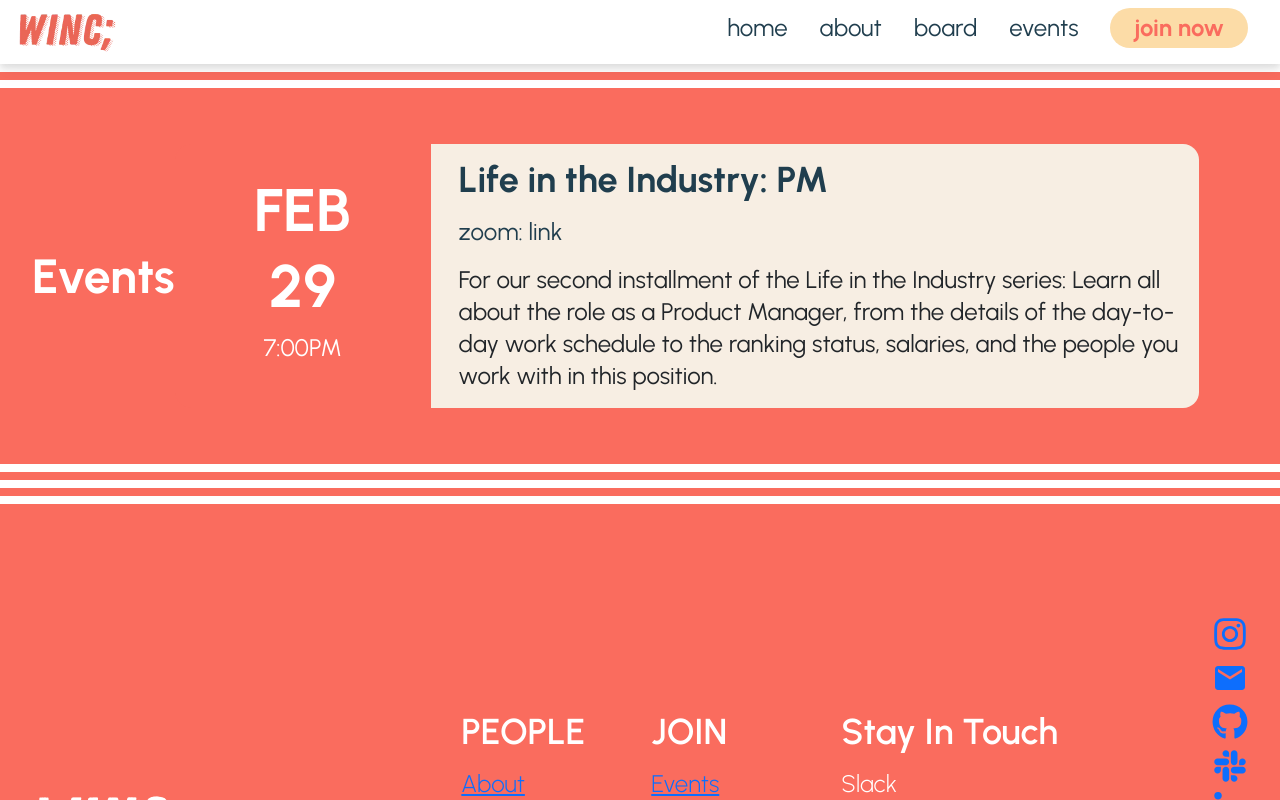
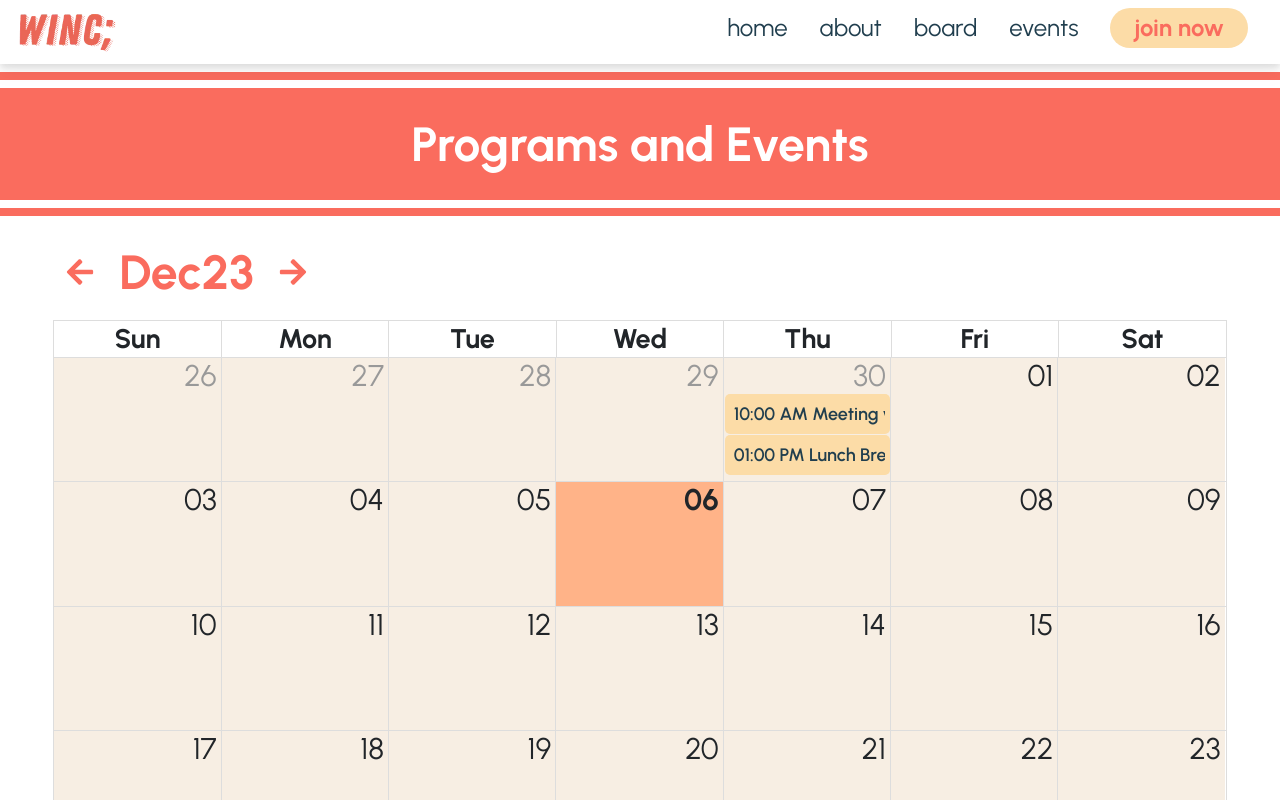
Before and after one commit to acm-ucr/winc-website, a Next.js app: page /events in a window 1280 px wide. Shown: the top 800 px of the page. Built offline with nearby package versions, Linux system fonts and the light colour scheme.

Commit message:
initial calendar set up

```diff
--- a/next.config.js
+++ b/next.config.js
@@ -1,4 +1,5 @@
 /** @type {import('next').NextConfig} */
-const nextConfig = {};
-
+const nextConfig = {
+  reactStrictMode: false,
+};
 module.exports = nextConfig;
--- a/src/app/events/page.js
+++ b/src/app/events/page.js
@@ -1,12 +1,14 @@
 import Upcoming from "@/components/events/Upcoming";
 import Title from "@/components/Title";
+import CalendarEvents from "@/components/events/CalendarEvents";
 const Events = () => {
   return (
     <>
-      <div className="flex justify-left items-center bg-winc-pink w-full p-8 outline outline-8 outline-winc-pink outline-offset-8 my-4">
-        <Title text="Events" textcolor="text-winc-white" />
-        <Upcoming />
+      <div className="flex justify-center items-center bg-winc-pink w-full p-8 outline outline-8 outline-winc-pink outline-offset-8 my-4">
+        <Title text="Programs and Events" textcolor="text-winc-white" />
       </div>
+      <CalendarEvents />
+      <Upcoming />
     </>
   );
 };
--- /dev/null
+++ b/src/components/events/CalendarEvents.js
@@ -0,0 +1,62 @@
+"use client";
+import React from "react";
+import moment from "moment";
+import { Calendar, momentLocalizer } from "react-big-calendar";
+import "react-big-calendar/lib/css/react-big-calendar.css";
+import CustomToolbar from "./CustomToolbar.js";
+import CustomEvent from "./CustomEvent.js";
+
+const mLocalizer = momentLocalizer(moment);
+const dummyEvents = [
+  {
+    title: "Meeting with Team",
+    start: new Date(2023, 10, 30, 10, 0),
+    end: new Date(2023, 10, 30, 11, 0),
+    location: "WCH",
+    summary: "nice event",
+  },
+  {
+    title: "Lunch Break",
+    start: new Date(2023, 10, 30, 13, 0),
+    end: new Date(2023, 10, 30, 14, 0),
+    location: "WCH",
+    summary: "lit event",
+  },
+];
+const CalendarEvents = () => {
+  return (
+    // events && (
+    <section className="w-full flex justify-center items-center flex-col">
+      <div className="mb-5 w-11/12 flex justify-center items-center">
+        <div className="h-[110vh] w-full relative">
+          <Calendar
+            className="font-urbanist w-full m-0 p-0 text-3xl"
+            events={dummyEvents}
+            localizer={mLocalizer}
+            defaultView="month"
+            views={["month"]}
+            components={{
+              event: CustomEvent,
+              toolbar: CustomToolbar,
+            }}
+            eventPropGetter={(event) => {
+              return { className: `!bg-winc-yellow` };
+            }}
+            dayPropGetter={(event) => {
+              const bg =
+                new Date(event).toLocaleDateString() ==
+                new Date().toLocaleDateString()
+                  ? "!bg-winc-orange"
+                  : "!bg-winc-beige";
+              return {
+                className: `${bg} m-0 p-0`,
+              };
+            }}
+          />
+        </div>
+      </div>
+    </section>
+  );
+};
+
+export default CalendarEvents;
--- /dev/null
+++ b/src/components/events/CustomEvent.js
@@ -0,0 +1,18 @@
+import React from "react";
+
+const CustomEvent = ({ event }) => {
+  return (
+    <div className="font-urbanist font-semibold text-lg text-winc-black p-1">
+      <p className="inline whitespace-nowrap">
+        {new Date(event.start).toLocaleTimeString(navigator.language, {
+          hour: "2-digit",
+          minute: "2-digit",
+        })}
+        &nbsp;
+        {event.title}
+      </p>
+    </div>
+  );
+};
+
+export default CustomEvent;
--- /dev/null
+++ b/src/components/events/CustomToolbar.js
@@ -0,0 +1,36 @@
+"use client";
+import React from "react";
+import { FaArrowRight, FaArrowLeft } from "react-icons/fa";
+import Col from "react-bootstrap/Col";
+import Row from "react-bootstrap/Row";
+
+const CustomToolbar = (event) => {
+  return (
+    <div className="flex justify-center items-center">
+      <Row className=" w-full">
+        <Col
+          xs={4}
+          className=" w-4/12 flex justify-start items-center text-3xl font-urbanist font-bold"
+        >
+          <FaArrowLeft
+            onClick={() => event.onNavigate("PREV")}
+            className="text-winc-pink hover:cursor-pointer"
+          />
+          <div className="text-center text-5xl p-4 text-winc-pink">
+            {event.date.toLocaleDateString("en-US", { month: "short" })}
+            {event.date.getFullYear() % 100}
+          </div>
+          <FaArrowRight
+            onClick={() => event.onNavigate("NEXT")}
+            className="text-winc-pink hover:cursor-pointer"
+          />
+        </Col>
+        <Col className="flex w-8/12 p-4">
+          {/* Kelly add your code here for the buttons */}
+        </Col>
+      </Row>
+    </div>
+  );
+};
+
+export default CustomToolbar;
--- a/src/components/events/Event.js
+++ b/src/components/events/Event.js
@@ -1,8 +1,8 @@
 import React from "react";
-const Event = ({ month, day, start, title, location, description, color }) => {
+const Event = ({ month, day, start, title, location, description }) => {
   return (
     <div className="font-urbanist flex justify-center rounded-2xl overflow-hidden max-w-5xl my-4">
-      <div className={`${color} text-winc-white text-center w-1/4`}>
+      <div className="bg-winc-black text-winc-white text-center w-1/4">
         <div className="text-6xl font-bold pt-9">{month}</div>
         <div className="text-6xl font-bold pt-3">{day}</div>
         <div className="text-2xl font-normal py-3">{start}</div>
--- /dev/null
+++ b/src/components/events/EventContext.js
@@ -0,0 +1,5 @@
+import { createContext } from "react";
+
+const EventsContext = createContext([{}, () => {}]);
+
+export default EventsContext;
--- a/src/components/events/Upcoming.js
+++ b/src/components/events/Upcoming.js
@@ -1,8 +1,10 @@
 import React from "react";
 import Event from "./Event";
+import Title from "@/components/Title";
 const Upcoming = () => {
   return (
-    <div>
+    <div className="flex justify-center items-center flex-col">
+      <Title text="Upcoming Events" textcolor="text-winc-black" />
       <Event
         month={"FEB"}
         day={"29"}
@@ -12,7 +14,6 @@ const Upcoming = () => {
         description={
           "For our second installment of the Life in the Industry series: Learn all about the role as a Product Manager, from the details of the day-to-day work schedule to the ranking status, salaries, and the people you work with in this position."
         }
-        color={"bg-winc-pink"}
       />
     </div>
   );
```
Also changed, not shown: package.json (+5 -2 lines), 1 other file (tests, documents, lock files or other folders).
